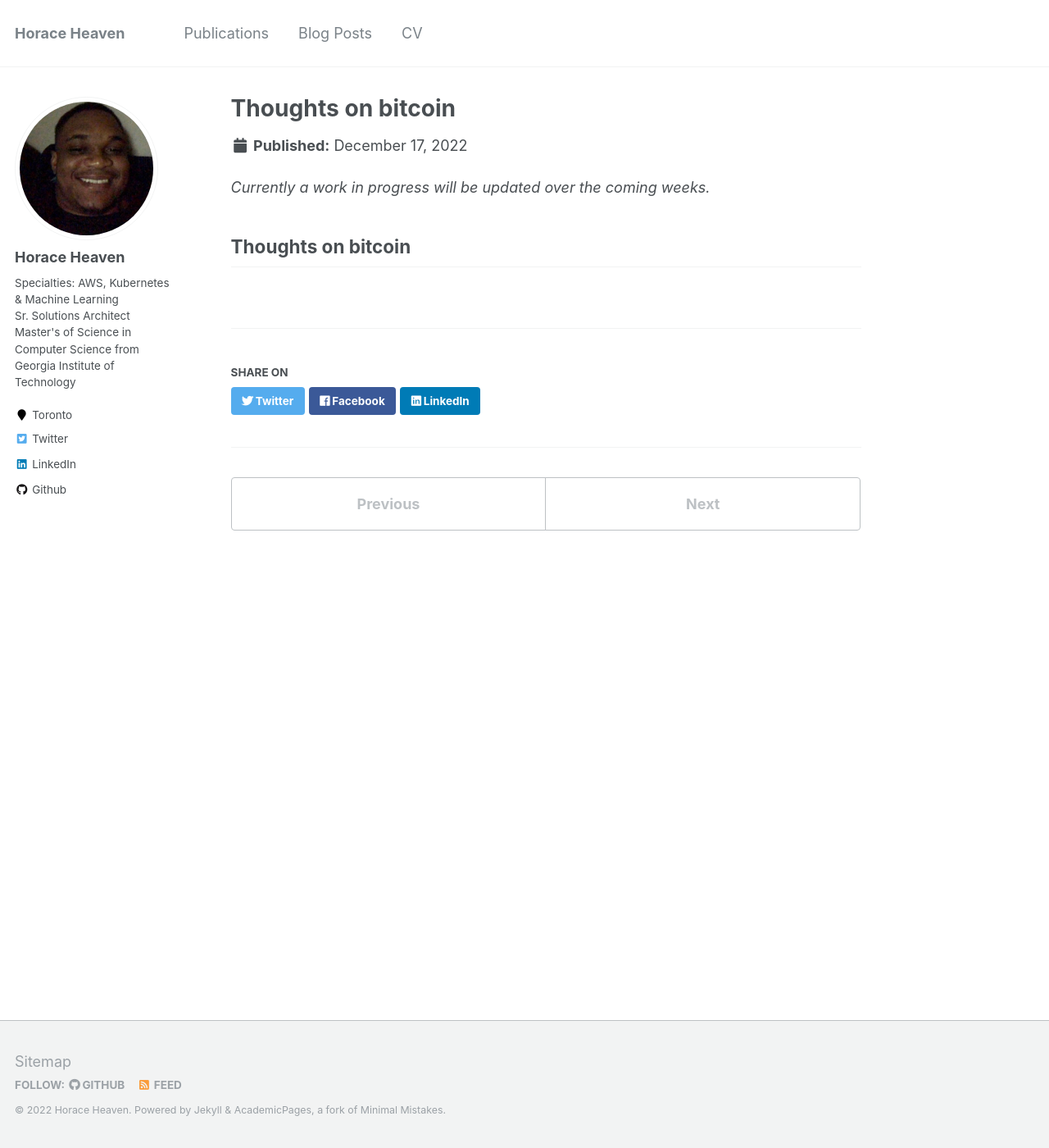
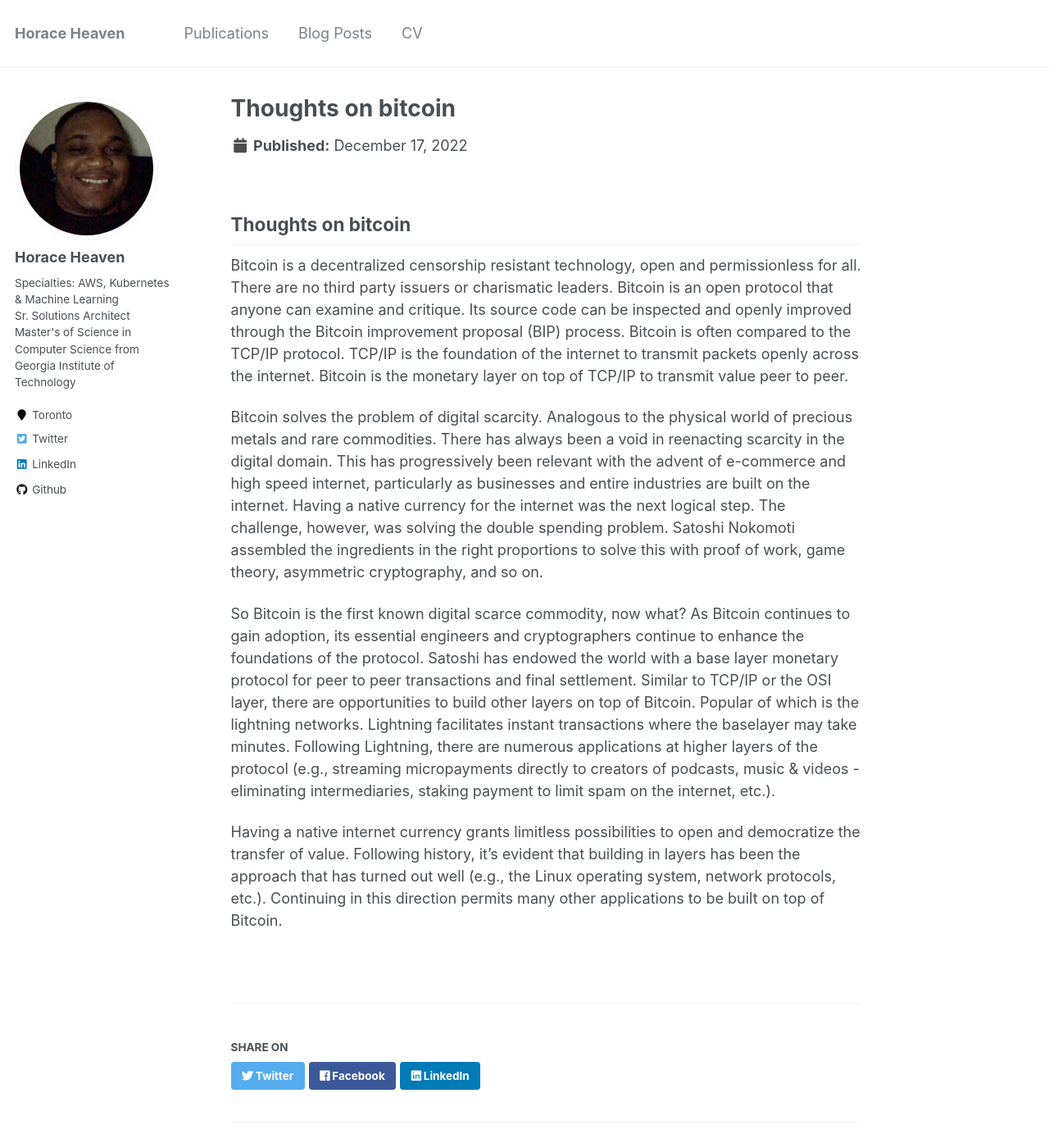
Before and after one commit to horaceheaven/horaceheaven.github.io, a Jekyll site: the page built from _publications/thoughts-on-bitcoin.md, in a window 1280 px wide and 1400 px high. Shown: the whole window at 82% size. Built offline with Jekyll 4.4.1, drawn with Linux system fonts in a browser that asks for light colours.

Commit message:
Update site

```diff
--- a/_publications/thoughts-on-bitcoin.md
+++ b/_publications/thoughts-on-bitcoin.md
@@ -6,6 +6,12 @@ date: 2022-12-17
 permalink: /publications/thoughts-on-bitcoin
 ---
 
-*Currently a work in progress will be updated over the coming weeks.*
+## Thoughts on bitcoin
 
-## Thoughts on bitcoin
+Bitcoin is a decentralized censorship resistant technology, open and permissionless for all. There are no third party issuers or charismatic leaders. Bitcoin is an open protocol that anyone can examine and critique. Its source code can be inspected and openly improved through the Bitcoin improvement proposal (BIP) process. Bitcoin is often compared to the TCP/IP protocol. TCP/IP is the foundation of the internet to transmit packets openly across the internet. Bitcoin is the monetary layer on top of TCP/IP to transmit value peer to peer.
+
+Bitcoin solves the problem of digital scarcity. Analogous to the physical world of precious metals and rare commodities. There has always been a void in reenacting scarcity in the digital domain. This has progressively been relevant with the advent of e-commerce and high speed internet, particularly as businesses and entire industries are built on the internet. Having a native currency for the internet was the next logical step. The challenge, however, was solving the double spending problem. Satoshi Nokomoti assembled the ingredients in the right proportions to solve this with proof of work, game theory, asymmetric cryptography, and so on.
+
+So Bitcoin is the first known digital scarce commodity, now what? As Bitcoin continues to gain adoption, its essential engineers and cryptographers continue to enhance the foundations of the protocol. Satoshi has endowed the world with a base layer monetary protocol for peer to peer transactions and final settlement. Similar to TCP/IP or the OSI layer, there are opportunities to build other layers on top of Bitcoin. Popular of which is the lightning networks. Lightning facilitates instant transactions where the baselayer may take minutes. Following Lightning, there are numerous applications at higher layers of the protocol (e.g., streaming micropayments directly to creators of podcasts, music & videos - eliminating intermediaries, staking payment to limit spam on the internet, etc.).
+
+Having a native internet currency grants limitless possibilities to open and democratize the transfer of value. Following history, it's evident that building in layers has been the approach that has turned out well (e.g., the Linux operating system, network protocols, etc.). Continuing in this direction permits many other applications to be built on top of Bitcoin.
```
